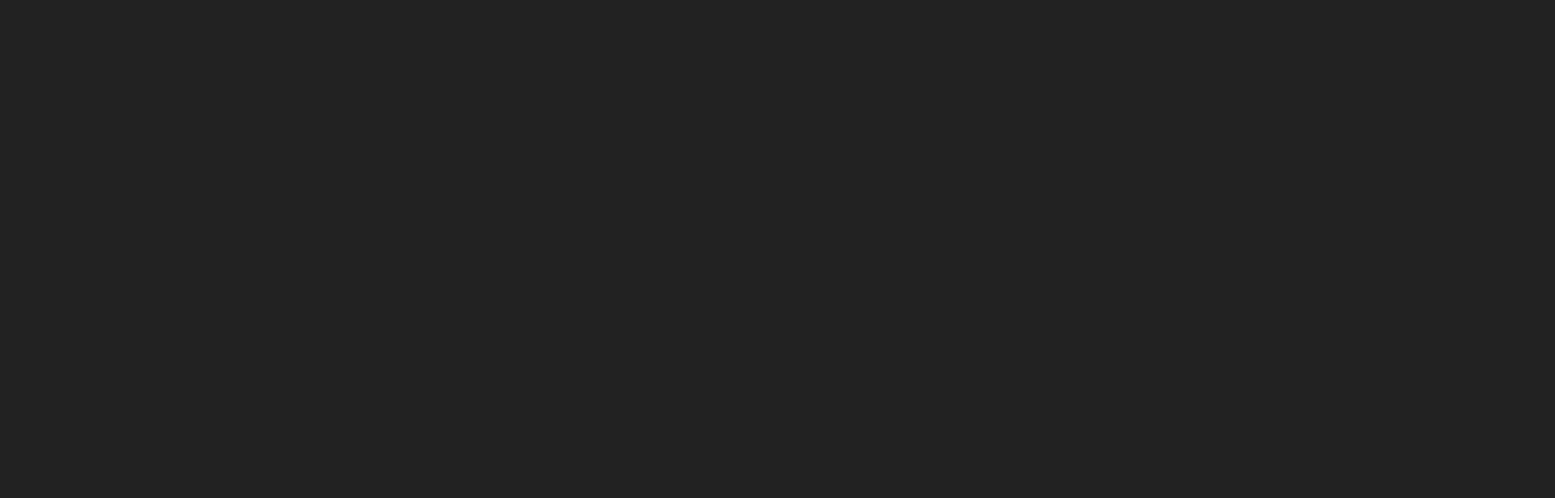
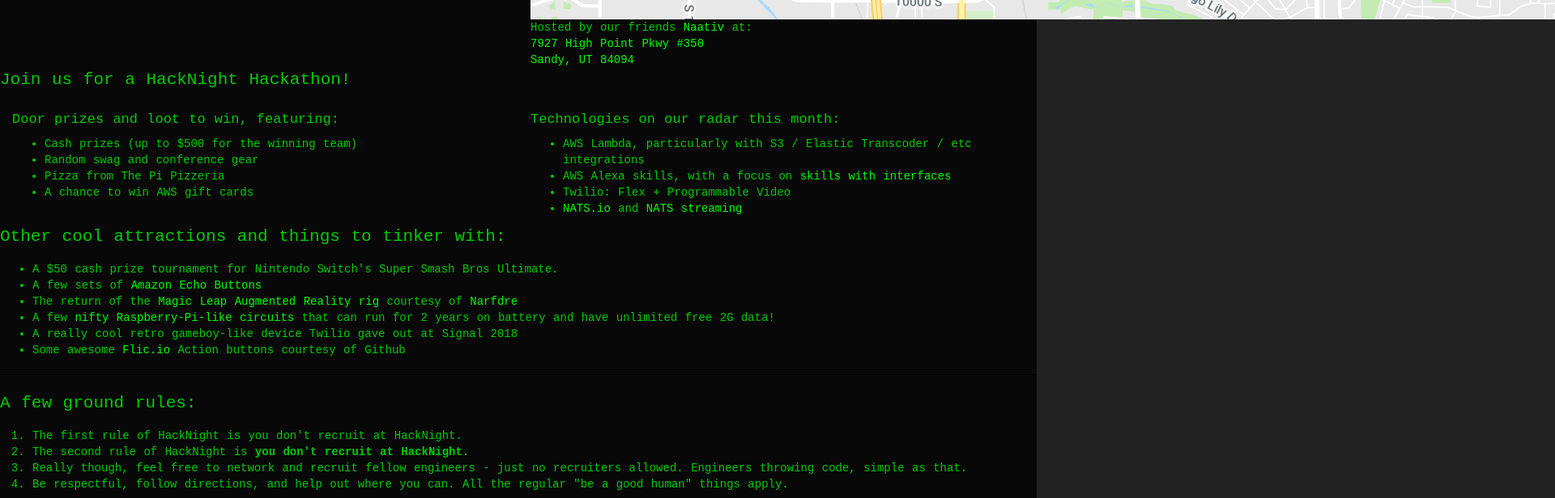
Before and after one commit to hacknightio/site, a Nuxt app: page /hn3 in a window 1280 px wide. Before the commit this address had no page. Shown: the part 1240-1856 px from the top of the page at 81% size, 1920 px wide, since content can reach past the window. Before the commit the page ends 800 px from the top, so only its background shows below. Built offline with nearby package versions, Linux system fonts and the light colour scheme; some icons are missing.

Commit message:
Created page for HackNight #3

```diff
--- /dev/null
+++ b/pages/hn3.vue
@@ -0,0 +1,108 @@
+<template>
+  <div class="jumbotron">
+    <div>
+      <div class="col-sm-6 no-pad align-center">
+        <h1>HackNight #3</h1>
+        <div class="alert alert-dismissible alert-warning">Tuesday, March 12, 2019 @ 5:30</div>
+      </div>
+      <div class="col-sm-6 no-pad align-center">
+        <img class="map" src="~assets/naativMap.png">
+        <br>Hosted by our friends
+        <a href="https://naativ.com" target="_blank">Naativ</a> at:
+        <br>
+        <a
+          href="https://www.google.com/maps/place/7927+High+Point+Pkwy+%23350,+Sandy,+UT+84094/@40.6150289,-111.8751317,13z/data=!4m13!1m7!3m6!1s0x8752629e33a933c9:0xe40d7ad4db04aa81!2s7927+High+Point+Pkwy+%23350,+Sandy,+UT+84094!3b1!8m2!3d40.6077476!4d-111.8558338!3m4!1s0x8752629e33a933c9:0xe40d7ad4db04aa81!8m2!3d40.6077476!4d-111.8558338"
+          target="_blank"
+        >7927 High Point Pkwy #350
+          <br>Sandy, UT 84094
+        </a>
+      </div>
+    </div>
+    <br class="clear">
+    <hr>
+
+    <p>Join us for a HackNight Hackathon!</p>
+
+    <div class="col-sm-6">
+      <h4>Door prizes and loot to win, featuring:</h4>
+      <ul>
+        <li>Cash prizes (up to $500 for the winning team)</li>
+        <li>Random swag and conference gear</li>
+        <li>Pizza from The Pi Pizzeria</li>
+        <li>A chance to win AWS gift cards</li>
+      </ul>
+    </div>
+
+    <div class="col-sm-6">
+      <h4>Technologies on our radar this month:</h4>
+      <ul>
+        <li>AWS Lambda, particularly with S3 / Elastic Transcoder / etc integrations</li>
+        <li>
+          AWS Alexa skills, with a focus on
+          <a
+            href="https://developer.amazon.com/docs/custom-skills/display-and-behavior-specifications-for-alexa-enabled-devices-with-a-screen.html"
+            target="_blank"
+          >skills with interfaces</a>
+        </li>
+        <li>Twilio: Flex + Programmable Video</li>
+        <li>
+          <a href="https://nats.io" target="_blank">NATS.io</a>
+          and
+          <a
+            href="https://nats.io/documentation/streaming/nats-streaming-intro/"
+            target="_blank"
+          >NATS streaming</a>
+        </li>
+      </ul>
+    </div>
+
+    <p>Other cool attractions and things to tinker with:</p>
+    <ul>
+      <li>A $50 cash prize tournament for Nintendo Switch's Super Smash Bros Ultimate.</li>
+      <li>
+        A few sets of
+        <a
+          href="https://www.amazon.com/Echo-Buttons-Pack-gaming-companion/dp/B072C4KCQH"
+          target="_blank"
+        >Amazon Echo Buttons</a>
+      </li>
+      <li>
+        The return of the
+        <a
+          href="https://www.youtube.com/watch?v=dX1x47UG6VI"
+          target="_blank"
+        >Magic Leap Augmented Reality rig</a>
+        courtesy of
+        <a href="https://twitter.com/narfdre" target="_blank">Narfdre</a>
+      </li>
+      <li>
+        A few
+        <a
+          href="https://www.twilio.com/wireless/narrowband"
+          target="_blank"
+        >nifty Raspberry-Pi-like circuits</a> that can run for 2 years on battery and have unlimited free 2G data!
+      </li>
+      <li>A really cool retro gameboy-like device Twilio gave out at Signal 2018</li>
+      <li>
+        Some awesome
+        <a href="https://flic.io/" target="_blank">Flic.io</a> Action buttons courtesy of Github
+      </li>
+    </ul>
+
+    <hr>
+    <p>A few ground rules:</p>
+    <p></p>
+    <ol>
+      <li>The first rule of HackNight is you don't recruit at HackNight.</li>
+      <li>
+        The second rule of HackNight is
+        <strong class="underline">you don't recruit at HackNight</strong>.
+      </li>
+      <li>Really though, feel free to network and recruit fellow engineers - just no recruiters allowed. Engineers throwing code, simple as that.</li>
+      <li>Be respectful, follow directions, and help out where you can. All the regular "be a good human" things apply.</li>
+    </ol>
+
+    <br>
+    <p>Sound fun? It should be. Bring some friends. Or make some there.</p>
+  </div>
+</template>
```
